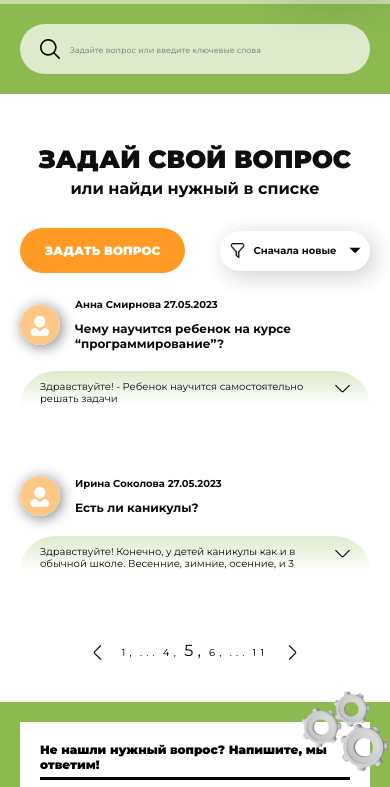
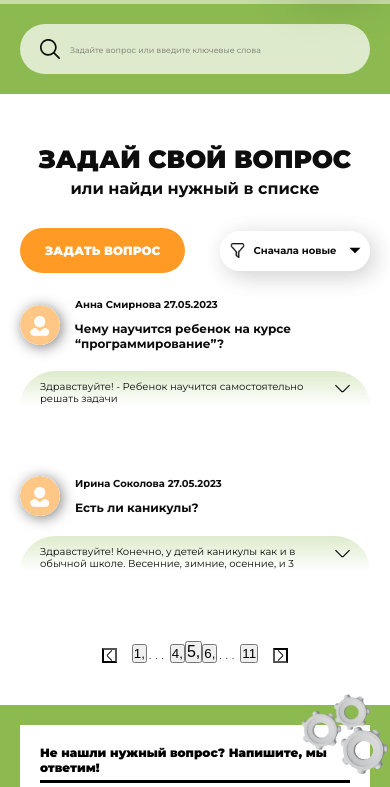
Before and after one commit to Fayz5153/FilinIT, a plain HTML site: page quests.html in a window 390 px wide. Shown: the part 56-843 px from the top of the page. Drawn offline with Linux system fonts and the light colour scheme; some packages are replaced by stand-ins of ours; a script that the page names is missing.

```diff
--- a/style/scss/pages/_quests.scss
+++ b/style/scss/pages/_quests.scss
@@ -417,7 +417,7 @@
     display: flex;
     align-items: flex-end;
     list-style-type: none;
-    button, span{
+    a, span{
       color: #000;
       font-family: Montserrat;
       font-size: 27px;
@@ -631,7 +631,7 @@
   }
   .pagination{
     ul{
-      button,span{
+      a,span{
         font-size: 22px;
       }
       .page__active{
@@ -803,7 +803,7 @@
 
   .pagination{
     ul{
-      button,span{
+      a,span{
         font-size: 14px;
       }
       .page__active{
@@ -963,7 +963,7 @@
   }
   .pagination{
     ul{
-      button,span{
+      a,span{
         font-size: 10px;
         margin: 0 2px;
       }
```
Also changed, not shown: style/css/style.css.
